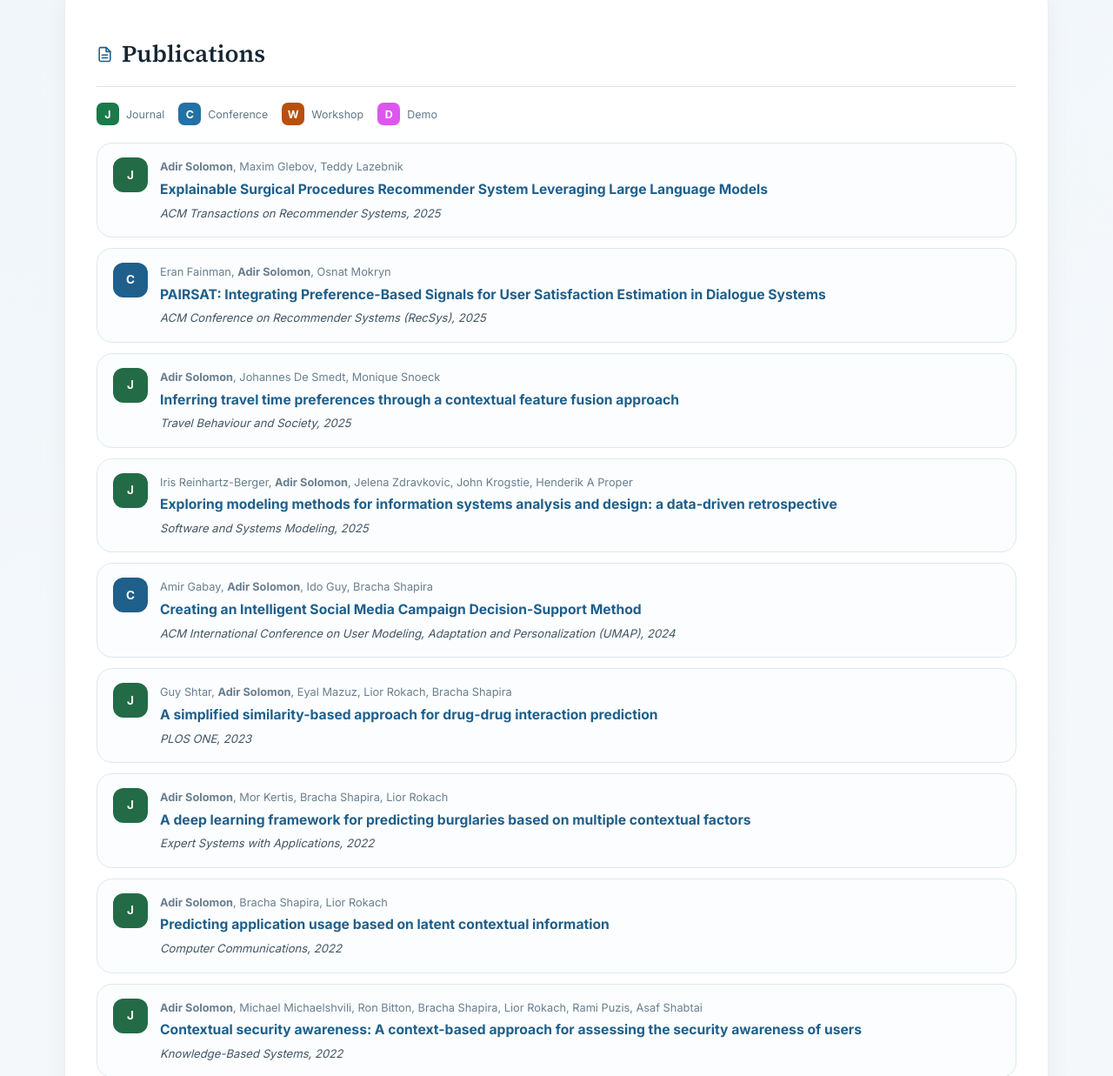
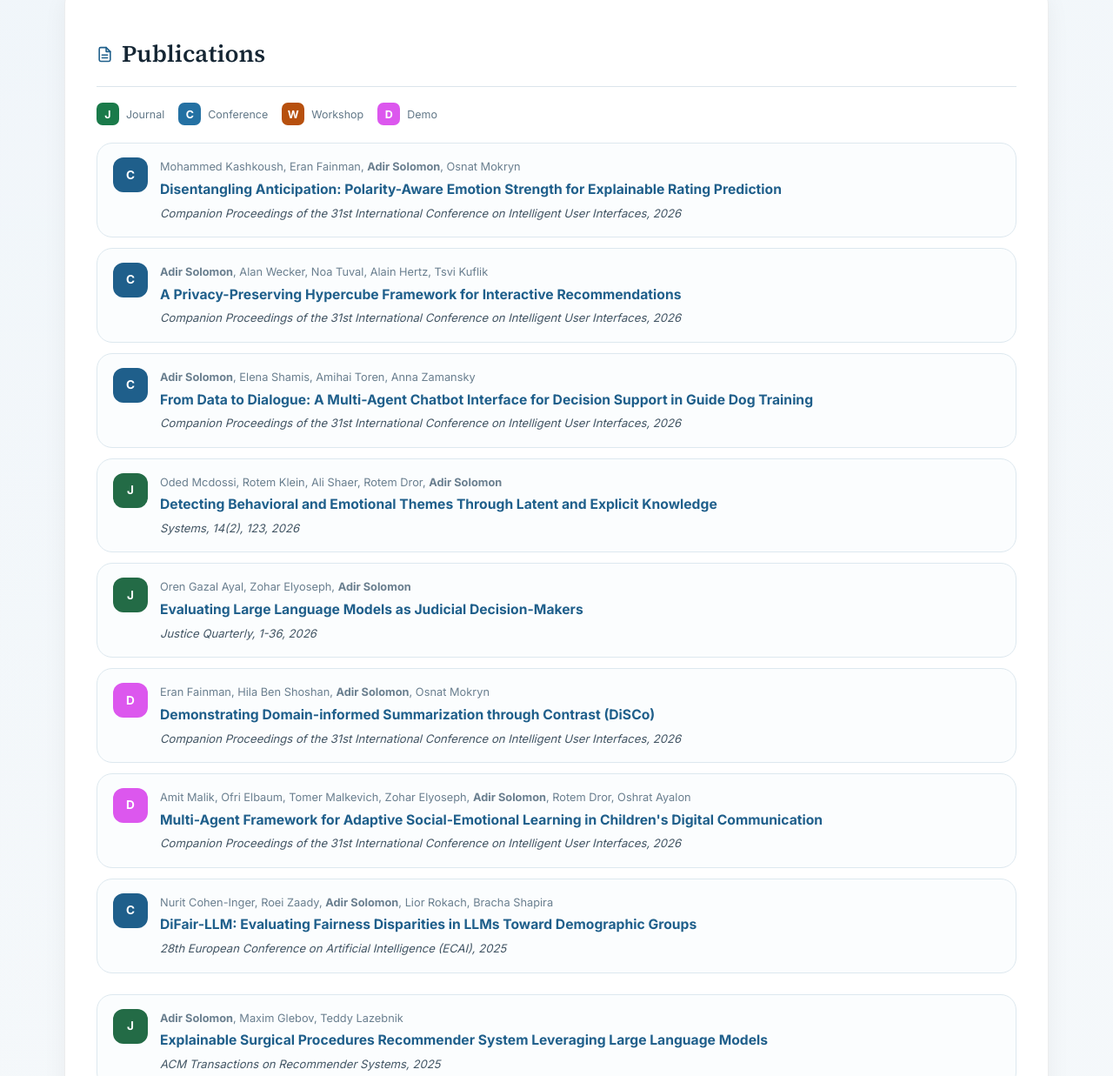
Before and after one commit to adirsolo/adirsolo.github.io, a plain HTML site: page index.html in a window 1280 px wide. Shown: the part 1713-2950 px from the top of the page at 87% size. Drawn offline with Linux system fonts and the light colour scheme.

Commit message:
Add files via upload

```diff
--- a/index.html
+++ b/index.html
@@ -150,6 +150,7 @@
     .pub-badge { width: 40px; height: 40px; border-radius: 12px; flex-shrink: 0; display: flex; align-items: center; justify-content: center; color: white; font-size: .85rem; font-weight: 700; }
     .pub-badge.conference { background: #1f5f8b; }
     .pub-badge.journal { background: #236b46; }
+    .pub-badge.demo { background: #dc57ee; }
     .pub-badge.workshop { background: #9a5a11; }
     .pub-badge.book { background: #70458c; }
     .pub-authors { font-size: .8rem; color: #6a7f8f; margin-bottom: 4px; }
@@ -289,7 +290,7 @@
           <h2 class="hero-title">BIO</h2>
           <p class="hero-lead">My research focuses on advancing user modeling and recommender systems through the integration of machine learning and natural language processing.
             I develop approaches that enhance personalization and explainability in systems powered by machine learning models. I also study navigation and point-of-interest
-            recommender systems, incorporating contextual factors such as travel behavior, preferences, and environmental conditions to improve decision-making and user experience.
+            recommender systems, incorporating contextual factors such as travel behavior and environmental conditions to improve decision-making and user experience.
             My research combines methodological innovation with real-world applications, including social good and decision support.
           </p>
           <div class="tag-row">
@@ -357,7 +358,80 @@
 <div class="pub-legend-item"><div class="pub-legend-dot" style="background:#dc57ee;">D</div> Demo</div>
 </div>
 <div class="pub-list">
+<!-- 2026 -->
+<div class="pub-item">
+  <div class="pub-badge conference">C</div>
+  <div class="pub-body">
+    <div class="pub-authors">Mohammed Kashkoush, Eran Fainman, <strong>Adir Solomon</strong>, Osnat Mokryn</div>
+    <div class="pub-title"><a href="https://dl.acm.org/doi/full/10.1145/3742414.3794738" target="_blank">Disentangling Anticipation: Polarity-Aware Emotion Strength for Explainable Rating Prediction</a></div>
+    <div class="pub-venue">Companion Proceedings of the 31st International Conference on Intelligent User Interfaces, 2026</div>
+  </div>
+</div>
+
+<div class="pub-item">
+  <div class="pub-badge conference">C</div>
+  <div class="pub-body">
+    <div class="pub-authors"><strong>Adir Solomon</strong>, Alan Wecker, Noa Tuval, Alain Hertz, Tsvi Kuflik</div>
+    <div class="pub-title"><a href="https://dl.acm.org/doi/full/10.1145/3742414.3794726" target="_blank">A Privacy-Preserving Hypercube Framework for Interactive Recommendations</a></div>
+    <div class="pub-venue">Companion Proceedings of the 31st International Conference on Intelligent User Interfaces, 2026</div>
+  </div>
+</div>
+
+<div class="pub-item">
+  <div class="pub-badge conference">C</div>
+  <div class="pub-body">
+    <div class="pub-authors"><strong>Adir Solomon</strong>, Elena Shamis, Amihai Toren, Anna Zamansky</div>
+    <div class="pub-title"><a href="https://dl.acm.org/doi/full/10.1145/3742414.3794717" target="_blank">From Data to Dialogue: A Multi-Agent Chatbot Interface for Decision Support in Guide Dog Training</a></div>
+    <div class="pub-venue">Companion Proceedings of the 31st International Conference on Intelligent User Interfaces, 2026</div>
+  </div>
+</div>
+
+<div class="pub-item">
+  <div class="pub-badge journal">J</div>
+  <div class="pub-body">
+    <div class="pub-authors">Oded Mcdossi, Rotem Klein, Ali Shaer, Rotem Dror, <strong>Adir Solomon</strong></div>
+    <div class="pub-title"><a href="https://www.mdpi.com/2079-8954/14/2/123" target="_blank">Detecting Behavioral and Emotional Themes Through Latent and Explicit Knowledge</a></div>
+    <div class="pub-venue">Systems, 14(2), 123, 2026</div>
+  </div>
+</div>
+
+<div class="pub-item">
+  <div class="pub-badge journal">J</div>
+  <div class="pub-body">
+    <div class="pub-authors">Oren Gazal Ayal, Zohar Elyoseph, <strong>Adir Solomon</strong></div>
+    <div class="pub-title"><a href="https://www.tandfonline.com/doi/full/10.1080/07418825.2026.2618254" target="_blank">Evaluating Large Language Models as Judicial Decision-Makers</a></div>
+    <div class="pub-venue">Justice Quarterly, 1-36, 2026</div>
+  </div>
+</div>
+
+<div class="pub-item">
+  <div class="pub-badge demo">D</div>
+  <div class="pub-body">
+    <div class="pub-authors">Eran Fainman, Hila Ben Shoshan, <strong>Adir Solomon</strong>, Osnat Mokryn</div>
+    <div class="pub-title"><a href="https://dl.acm.org/doi/full/10.1145/3742414.3794782" target="_blank">Demonstrating Domain-informed Summarization through Contrast (DiSCo)</a></div>
+    <div class="pub-venue">Companion Proceedings of the 31st International Conference on Intelligent User Interfaces, 2026</div>
+  </div>
+</div>
+
+<div class="pub-item">
+  <div class="pub-badge demo">D</div>
+  <div class="pub-body">
+    <div class="pub-authors">Amit Malik, Ofri Elbaum, Tomer Malkevich, Zohar Elyoseph, <strong>Adir Solomon</strong>, Rotem Dror, Oshrat Ayalon</div>
+    <div class="pub-title"><a href="https://dl.acm.org/doi/full/10.1145/3742414.3794776" target="_blank">
+      Multi-Agent Framework for Adaptive Social-Emotional Learning in Children's Digital Communication</a></div>
+    <div class="pub-venue">Companion Proceedings of the 31st International Conference on Intelligent User Interfaces, 2026</div>
+  </div>
+</div>
+
 <!-- 2025 -->
+<div class="pub-item">
+  <div class="pub-badge conference">C</div>
+  <div class="pub-body">
+    <div class="pub-authors">Nurit Cohen-Inger, Roei Zaady, <strong>Adir Solomon</strong>, Lior Rokach, Bracha Shapira</div>
+    <div class="pub-title"><a href="https://cris.bgu.ac.il/en/publications/difair-llm-evaluating-fairness-disparities-in-llms-toward-demogra/" target="_blank">DiFair-LLM: Evaluating Fairness Disparities in LLMs Toward Demographic Groups</div>
+    <div class="pub-venue">28th European Conference on Artificial Intelligence (ECAI), 2025</div>
+  </div>
+</div>
 <div class="pub-item">
 <div class="pub-badge journal">J</div>
 <div class="pub-body">
@@ -401,9 +475,18 @@
 <div class="pub-authors">Amir Gabay, <strong>Adir Solomon</strong>, Ido Guy, Bracha Shapira</div>
 <div class="pub-title"><a href="https://dl.acm.org/doi/abs/10.1145/3627043.3659543" target="_blank">Creating an Intelligent Social Media Campaign Decision-Support Method</a></div>
 <div class="pub-venue">ACM International Conference on User Modeling, Adaptation and Personalization (UMAP), 2024</div>
-
 </div>
 </div>
+
+<div class="pub-item">
+<div class="pub-badge workshop">W</div>
+<div class="pub-body">
+<div class="pub-authors">Heba Mahajna, Farah Ziadat, <strong>Adir Solomon</strong></div>
+<div class="pub-title"><a href="https://drive.google.com/file/d/1cwFQF9s-kZtbtBP0KUCn_27d7kvMDOaQ/view" target="_blank">Analyzing Temporal Dynamics in Hebrew-Language Movie Reviews</a></div>
+<div class="pub-venue">RecTemp: Temporal Reasoning in Recommendation Systems @ RecSys, 2024</div>
+</div>
+</div>
+
 <!-- 2023 -->
 <div class="pub-item">
 <div class="pub-badge journal">J</div>
@@ -457,7 +540,6 @@
 <div class="pub-authors">Chen Yanai, <strong>Adir Solomon</strong>, Gilad Katz, Bracha Shapira, Lior Rokach</div>
 <div class="pub-title"><a href="https://www.aaai.org/AAAI22Papers/AAAI-8152.YanaiC.pdf" target="_blank">Q-Ball: Modeling Basketball Games Using Deep Reinforcement Learning</a></div>
 <div class="pub-venue">AAAI Conference on Artificial Intelligence (AAAI), 2022</div>
-<div class="pub-chips"><a class="pub-chip" href="https://www.aaai.org/AAAI22Papers/AAAI-8152.YanaiC.pdf" target="_blank">PDF</a></div>
 </div>
 </div>
 <!-- 2021 -->
@@ -494,7 +576,7 @@
 </div>
 </div>
 <p style="margin-top:1.1rem; font-size:0.78rem; color:var(--ink-light);">
-        Full list on <a href="https://scholar.google.com/citations?user=YOURID" target="_blank">Google Scholar</a>.
+        Full list on <a href="https://scholar.google.co.il/citations?user=n9XvwfYAAAAJ&hl=iw&inst=11183788154206457931&oi=ao" target="_blank">Google Scholar</a>.
       </p>
 </section>
       <section id="teaching" class="section-card">
```
